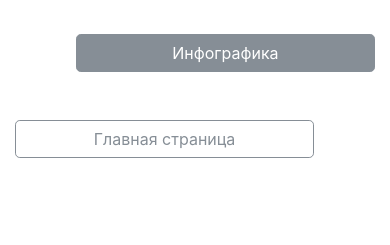
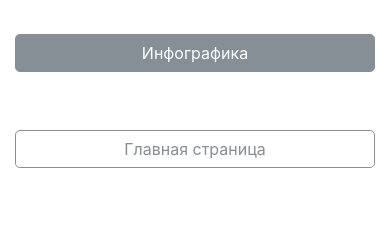
Before and after one commit to dkireev/dkireev.github.io, a PHP site: page /form.html in a window 390 px wide. Shown: the part 599-844 px from the top of the page. Run offline with PHP 8.4, Linux system fonts and the light colour scheme; some libraries are stand-ins or nearby versions.

Commit message:
Some fixes

```diff
--- a/css/style.css
+++ b/css/style.css
@@ -15,28 +15,28 @@
 	text-align: justify;
 	padding-top: 3.1rem;
 }
-.home-start {
+.fill-form {
 	max-width: 18.7rem;
 	width: 100%;
 	background-color: #0d904f;
 	border-color: #0d904f;
 	margin: 1.8rem auto;
 }
-.home-start:hover {
+.fill-form:hover {
 	background-color: #fff;
 	color: #0d904f;
 }
-.home-info {
+.infographics {
 	max-width: 18.7rem;
 	width: 100%;
 	margin: 1.8rem auto;
 }
-.home-main {
+.home-page {
 	max-width: 18.7rem;
 	width: 100%;
 	margin: 1.8rem auto;
 }
-.form-info {
+.infographics {
 	max-width: 18.7rem;
 	width: 100%;
 	margin: 1.8rem auto;
@@ -54,6 +54,7 @@
 .buttons {
 	margin-bottom: 3rem;
 }
+
 @media (max-width: 991px) {
 	.display-3 {
 		font-size: 3.5rem;
@@ -93,18 +94,16 @@
 	.home-text {
 		padding-top: 0;
 	}
-	.home-start {
+	.fill-form {
 		max-width: 100%;
 		margin-bottom: .6rem;
 		margin-top: .6rem;
 	}
-	.home-info {
+	.infographics {
 		max-width: 100%;
-		margin-top: .6rem;
-		margin-bottom: 1.2rem;
 	}
-	.form-info {
-		margin-bottom: 1.2rem;
+	.home-page {
+		max-width: 100%;
 	}
 	.info-heading {
 		margin-top: 0;
@@ -113,6 +112,6 @@
 	.btn-lg {
 		font-size: 1rem;
 		line-height: 1.25;
-		padding: .5rem .75rem !important;
+		padding: .5rem .75rem;
 	}
 }
--- a/form.html
+++ b/form.html
@@ -25,10 +25,10 @@
         </div>
         <div class="row">
             <div class="col-sm-6 text-right">
-                <a class="btn btn-lg btn-secondary form-info" href="info.html" role="button">Инфографика</a>
+                <a class="btn btn-lg btn-secondary infographics" href="info.html" role="button">Инфографика</a>
             </div>
             <div class="col-sm-6 text-left">
-                <a class="btn btn-lg btn-outline-secondary home-main" href="index.html" role="button">Главная страница</a>
+                <a class="btn btn-lg btn-outline-secondary home-page" href="index.html" role="button">Главная страница</a>
             </div>
         </div>
         <div class="row">
--- a/index.html
+++ b/index.html
@@ -37,10 +37,10 @@
     <div class="container">
         <div class="row">
             <div class="col-sm-6 text-right">
-                <a class="btn btn-lg btn-success home-start" href="form.html" role="button">ПОСЧИТАТЬ</a>
+                <a class="btn btn-lg btn-success fill-form" href="form.html" role="button">ПОСЧИТАТЬ</a>
             </div>
             <div class="col-sm-6 text-left">
-                <a class="btn btn-lg btn-secondary home-info" href="info.html" role="button">Инфографика</a>
+                <a class="btn btn-lg btn-secondary infographics" href="info.html" role="button">Инфографика</a>
             </div>
         </div>
         <div class="row buttons">
--- a/info.html
+++ b/info.html
@@ -28,10 +28,10 @@
         </div>
         <div class="row">
             <div class="col-sm-6 text-right">
-                <a class="btn btn-lg btn-success home-start" href="form.html" role="button">ПОСЧИТАТЬ</a>
+                <a class="btn btn-lg btn-success fill-form" href="form.html" role="button">ПОСЧИТАТЬ</a>
             </div>
             <div class="col-sm-6 text-left">
-                <a class="btn btn-lg btn-outline-secondary home-main" href="index.html" role="button">Главная страница</a>
+                <a class="btn btn-lg btn-outline-secondary home-page" href="index.html" role="button">Главная страница</a>
             </div>
         </div>
         <div class="row">
```
